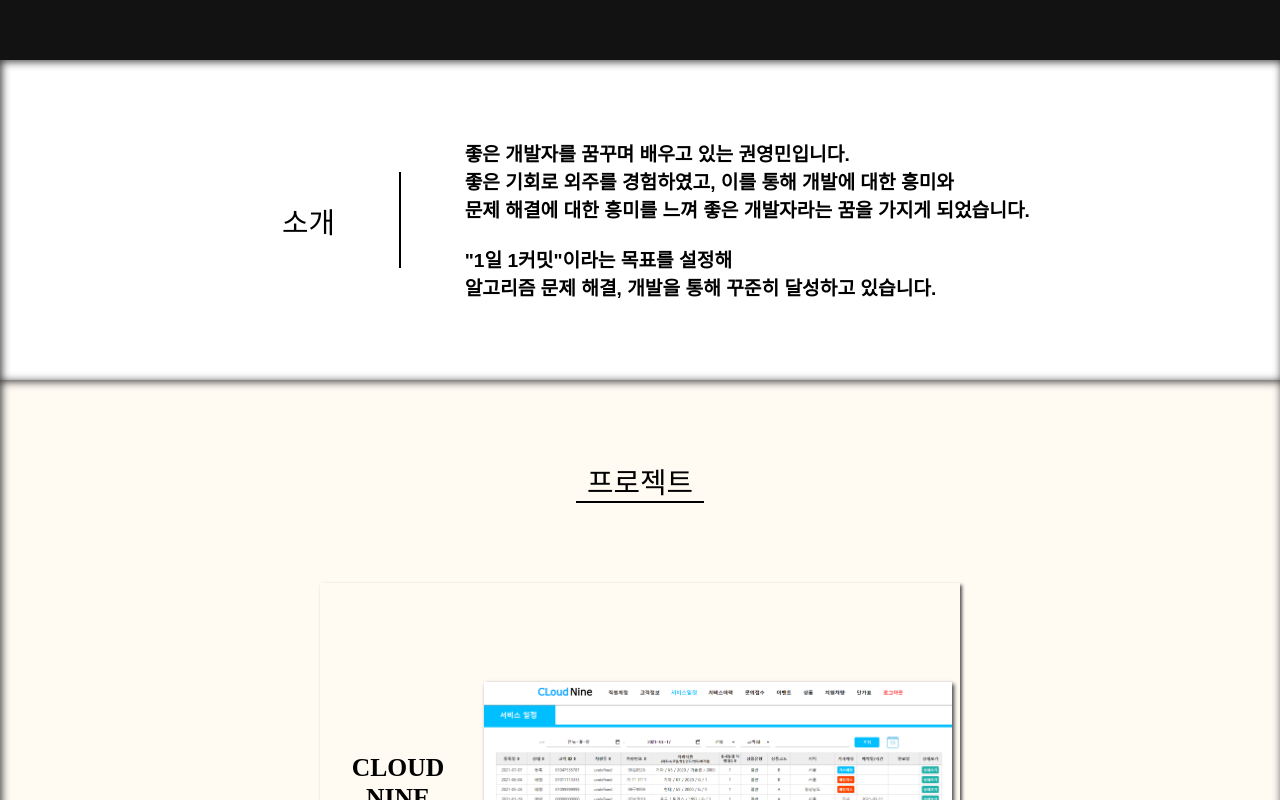
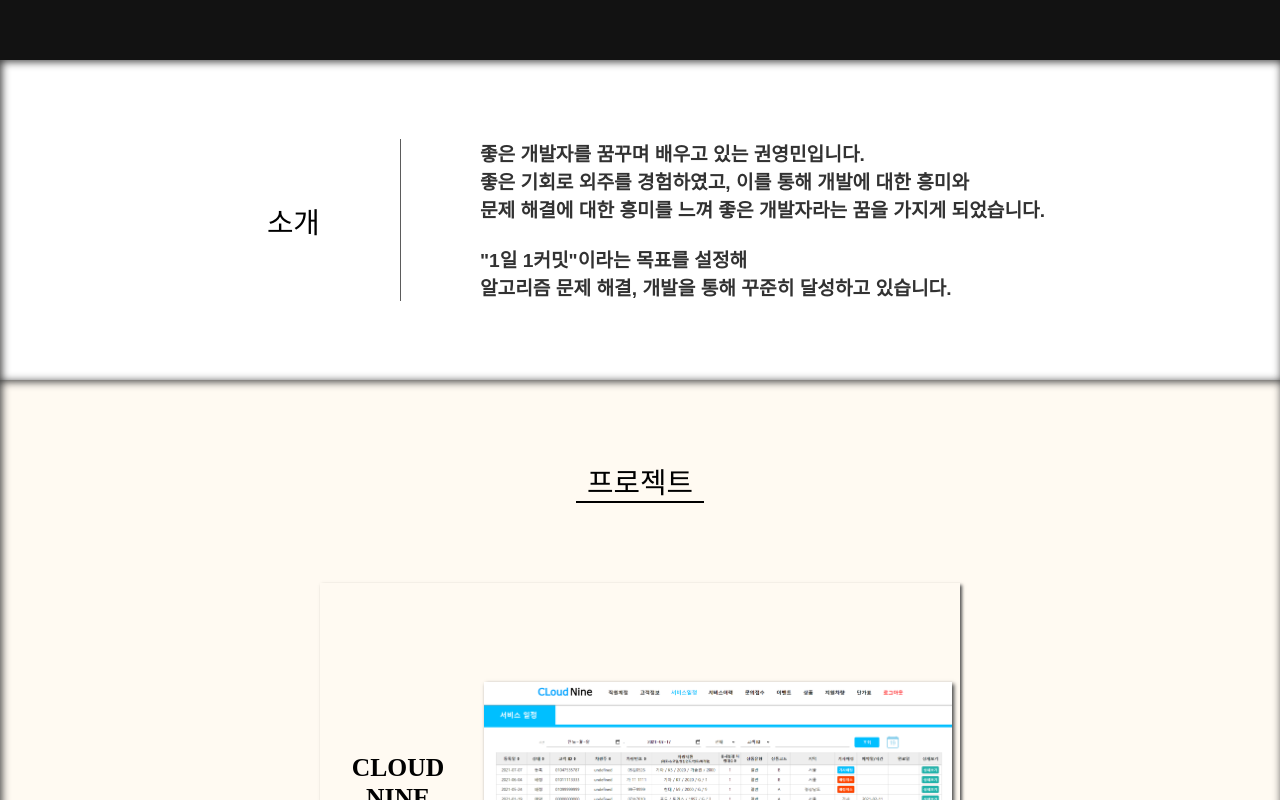
Before and after one commit to ymkwon3/web, a React (Create React App) app in the folder web/: page / in a window 1280 px wide. Shown: the part 740-1540 px from the top of the page. Built offline with nearby package versions, Linux system fonts and the light colour scheme.

Commit message:
component mount / unmount

```diff
--- a/web/src/App.jsx
+++ b/web/src/App.jsx
@@ -33,7 +33,7 @@ function App() {
             <Link to="/board">Board</Link>
           </div>
           <Routes>
-            <Route path="/" element={<MainPage path="MainPage"/>}/>
+            <Route path="/" exact={true} element={<MainPage path="MainPage"/>}/>
             <Route path="/board" element={<Board/>}/>
           </Routes>
         </HashRouter>
--- a/web/src/components/MainPage.jsx
+++ b/web/src/components/MainPage.jsx
@@ -11,17 +11,20 @@ function App(props) {
   const [header, setHeader] = useState();
   const [cursor, setCursor] = useState();
 
+  // setLoading 으로 마운트 관리를 해줌
+  const [loading, setLoading] = useState(true);
+
   const slideRef = useRef([]);
   let slideIdx = 0;
 
   useEffect(() => {
-    // tood: 메인페이지가 아닐 경우 멈추게끔 구현해야할듯
     const content = ["권영민의 포트폴리오입니다.", "방문해주셔서 감사합니다.", "꾸준한 업데이트 예정입니다."];
     let text = "";
     let cursor = "_";
     let idx = 0;
     let lineIdx = 0;
     let textState = true;
+    if(loading) {
       let cursorInterval = setInterval(() => {
         if (cursor === "_") {
           setCursor(cursor);
@@ -55,15 +58,18 @@ function App(props) {
           idx = 0;
         }
       }, 150);
+    }
+
+    return () => setLoading(false);
   }, []);
 
-  onscroll = (e) => {
-    if (window.scrollY > window.innerHeight / 2 && slideRef.current[slideIdx].className.length < 32) {
-      slideRef.current[slideIdx++].className += " animated slide-in-left waypoint";
-      slideRef.current[slideIdx++].className += " animated slide-in-left waypoint";
-      slideRef.current[slideIdx].className += " animated slide-in-right waypoint";
-    }
-  }
+  // onscroll = (e) => {
+  //   if (window.scrollY > window.innerHeight / 2 && slideRef.current[slideIdx].className.length < 32) {
+  //     slideRef.current[slideIdx++].className += " animated slide-in-left waypoint";
+  //     slideRef.current[slideIdx++].className += " animated slide-in-left waypoint";
+  //     slideRef.current[slideIdx].className += " animated slide-in-right waypoint";
+  //   }
+  // }
 
   return (
     <>
@@ -73,11 +79,10 @@ function App(props) {
             </div>
         </div>
         <div className="box-shadow-inset App-aboutMe flex-row">
-            <div className="subTitle" ref={(e) => slideRef.current[0] = e} style={{ opacity: 0 }}>
+            <div className="subTitle" ref={(e) => slideRef.current[0] = e}>
                 소개
             </div>
-            <div className="column-line" ref={(e) => slideRef.current[1] = e} />
-            <div className="content flex-column" ref={(e) => slideRef.current[2] = e} style={{ opacity: 0 }}>
+            <div className="content flex-column" ref={(e) => slideRef.current[2] = e}>
                 좋은 개발자를 꿈꾸며 배우고 있는 권영민입니다.
                 <br />
                 좋은 기회로 외주를 경험하였고, 이를 통해 개발에 대한 흥미와
--- a/web/src/components/board.jsx
+++ b/web/src/components/board.jsx
@@ -39,6 +39,8 @@ function App(props) {
     const onClickDelete = (e) => {
         async function deletePost() {
             await axios.delete(url + apiDelete + "/" + e).then(function (res) {
+                    // todo: 게시물 비밀번호 확인
+                    alert("게시물이 삭제되었습니다.");
                     console.log("게시물이 삭제되었습니다. id : " + e);
                     setViewContentChange(-1);
                 })
@@ -49,13 +51,12 @@ function App(props) {
         deletePost();
     }
     let boardList;
-
     // 서버가 열리지 않을 경우
     if(viewContent.length === 0) {
         boardList = <div className='black-14pt'>Please check the server status...</div>;
     }
     // 정상 작동
-    else {
+    else{
         boardList = viewContent.map((data) =>
             <li
                 className='post flex-column'
@@ -79,13 +80,15 @@ function App(props) {
                     <button onClick={() => onClickDelete(data.id)}>삭제</button>
                 </div>
             </div>
-        </li>
+            </li>
         );
     }
 
+
+
     return (
         <div className='box-shadow-inset board flex-column'>
-            <ul className='scroll-y flex-column'>
+            <ul className='scroll-y'>
                 {boardList}
             </ul>
         </div>
--- a/web/src/css/App.css
+++ b/web/src/css/App.css
@@ -70,6 +70,9 @@ body {
   font-weight: bold;
   color: black;
   opacity: 0.8;
+  padding-left: 5rem;
+  margin-left: 5rem;
+  box-shadow: inset 0.05rem 0 0 0 black;
 }
 
 .column-line {
@@ -312,7 +315,7 @@ body {
 
   .column-line {
     height: 4rem;
-    width: 0.05rem;
+    width: 1rem;
     margin: 0 2rem;
   }
 
--- a/web/src/css/Board.css
+++ b/web/src/css/Board.css
@@ -1,5 +1,6 @@
 .board {
     background-color: #fffaf2;
+    padding: 2rem 0;
 }
 
 .board > ul {
@@ -8,7 +9,7 @@
 
 .post {
     width: 40rem;
-    margin: 1.4rem auto;
+    margin: 2.5rem auto;
     padding: 1rem 0;
     color: black;
     box-shadow: 0.2rem 0.2rem 0.5rem #666666;
```
Lines whose indentation alone changed are shown as unchanged.
